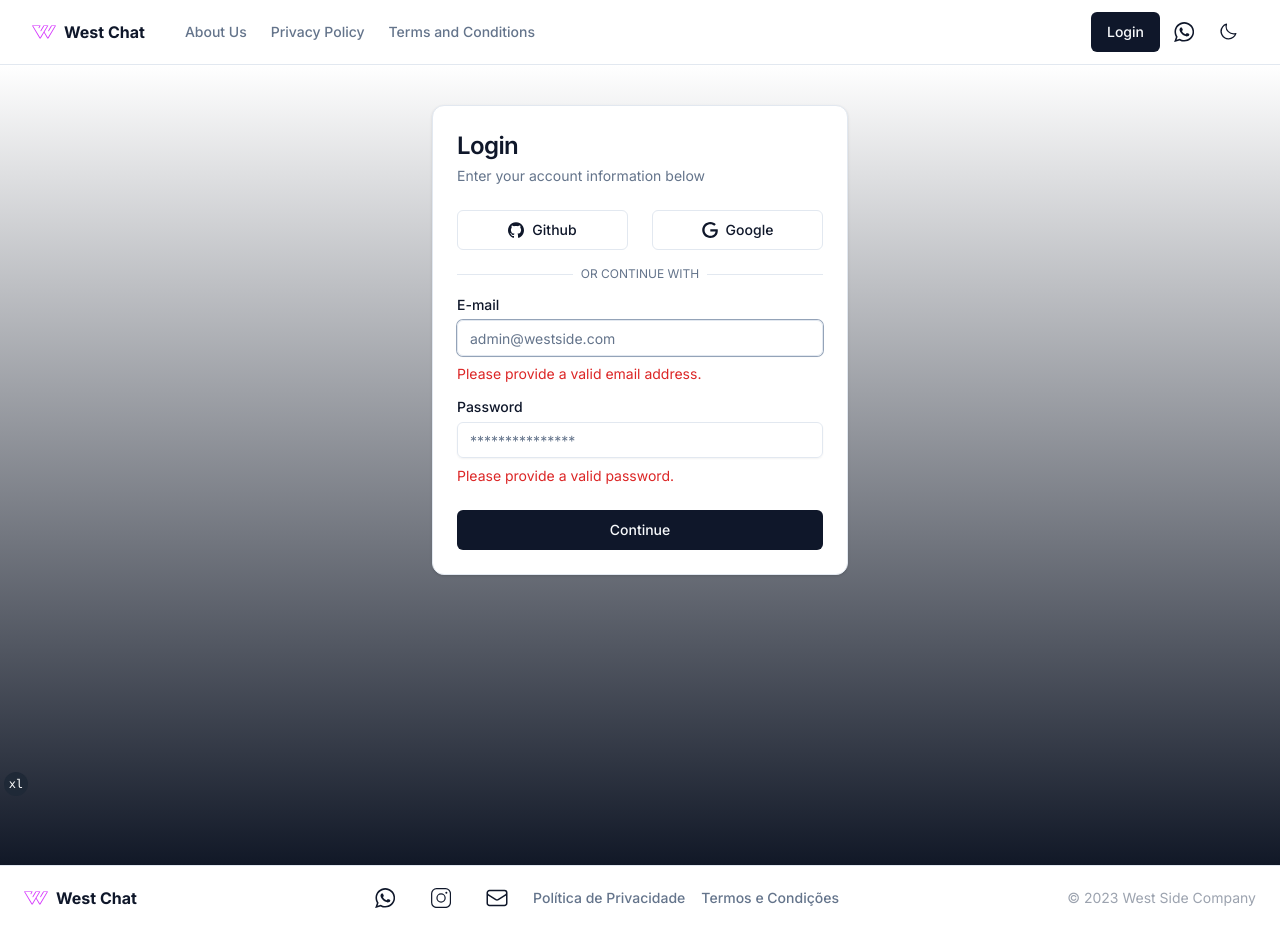
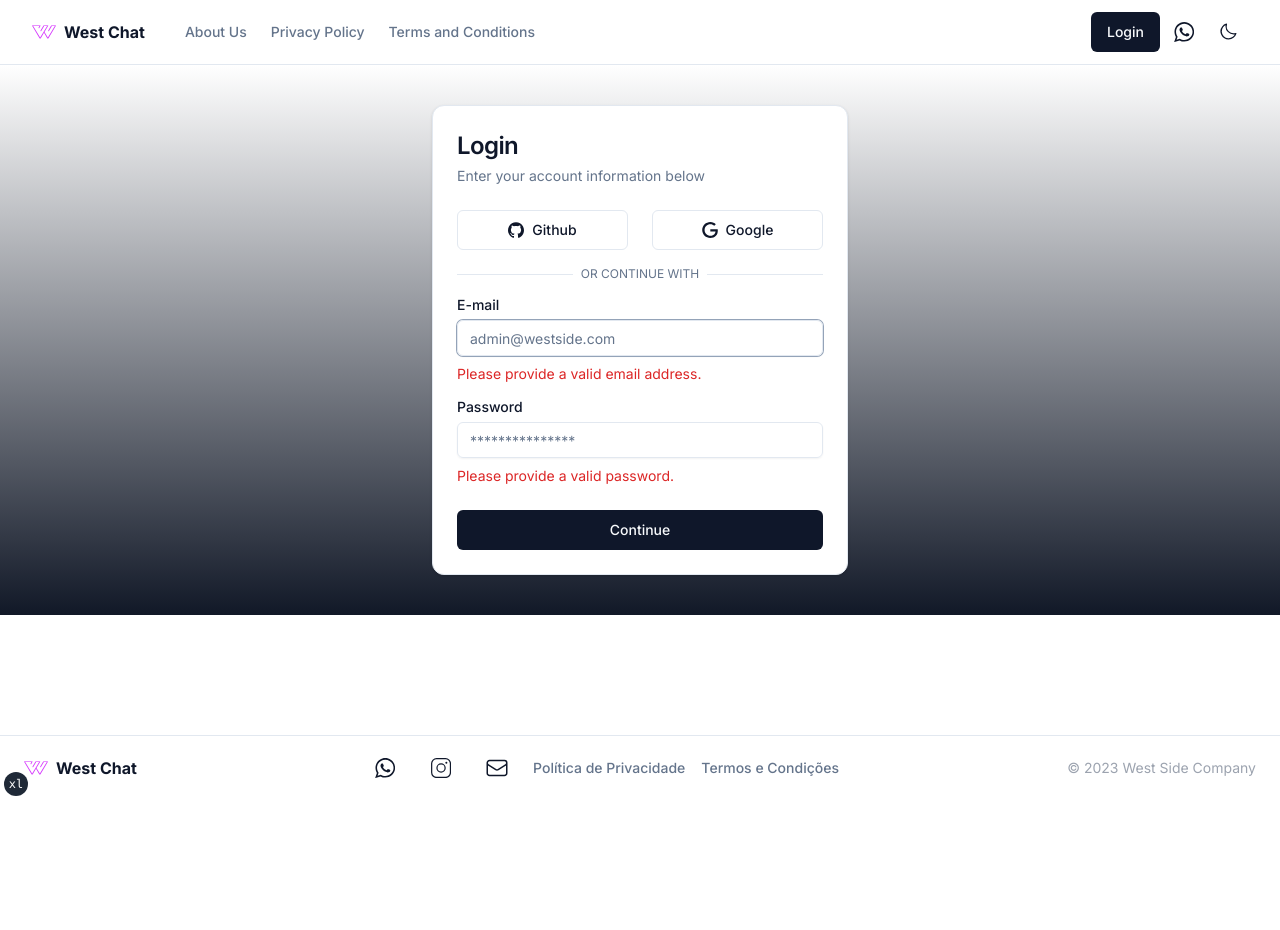
Before and after one commit to LucasHBG/Django-OLlama-Project, a Next.js app: page /login in a window 1280 px wide. After the commit the page ends 800 px from the top, so only its background shows below. Built offline with nearby package versions, Linux system fonts and the light colour scheme; no server answers.

Commit message:
feat: added new tailwind property

```diff
--- a/app/(guest)/login/page.tsx
+++ b/app/(guest)/login/page.tsx
@@ -2,7 +2,7 @@ import LoginForm from "@/components/login-form";
 
 export default function LoginPage() {
     return (
-        <main className="flex min-h-screen items-start justify-center bg-gradient-to-b from-white to-gray-900 px-4 pb-8 pt-6 dark:from-gray-900 dark:to-white md:py-10">
+        <main className="flex min-h-h-dvh items-start justify-center bg-gradient-to-b from-white to-gray-900 px-4 pb-8 pt-6 dark:from-gray-900 dark:to-white md:py-10">
             <LoginForm />
         </main>
     )
```
